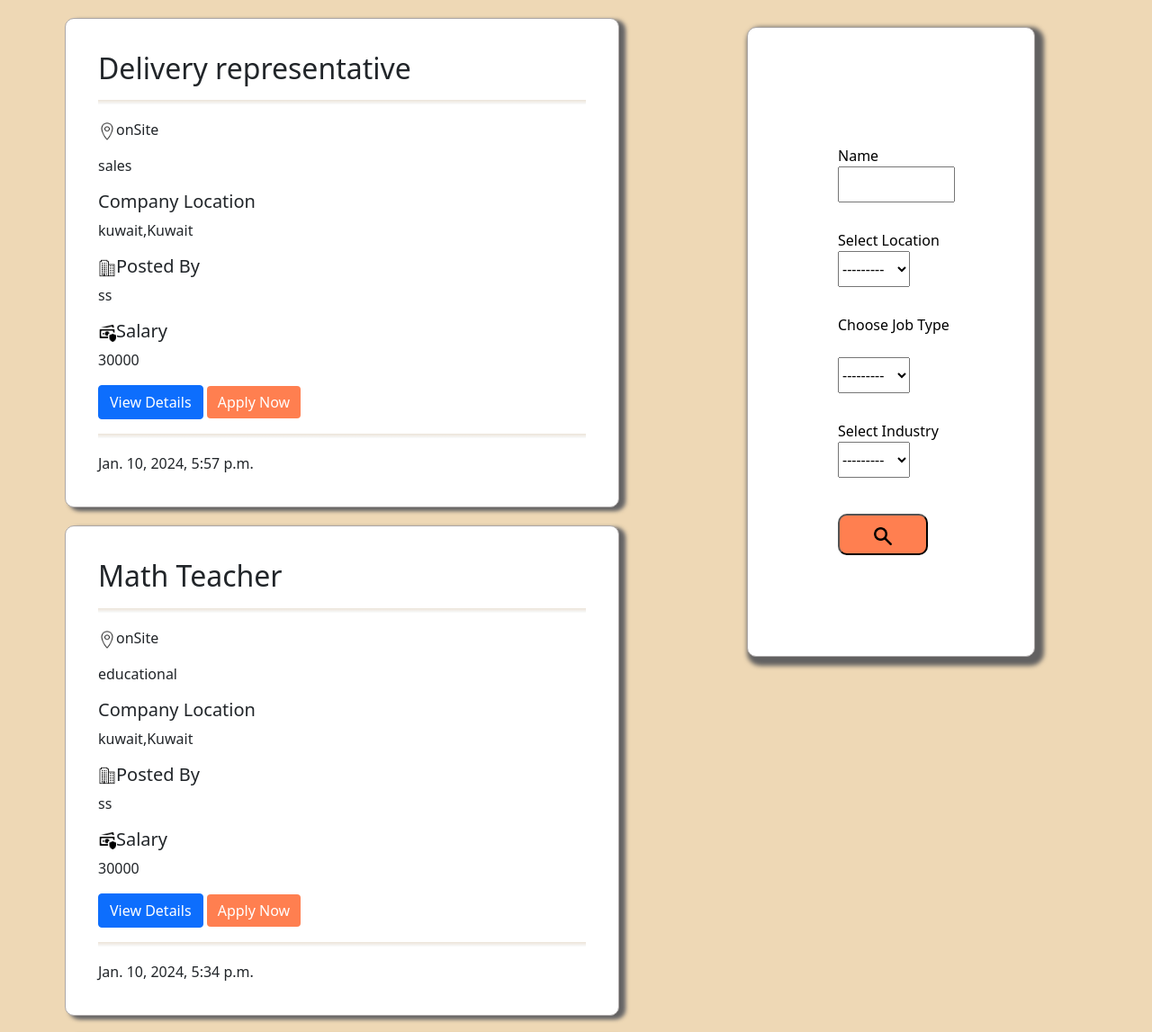
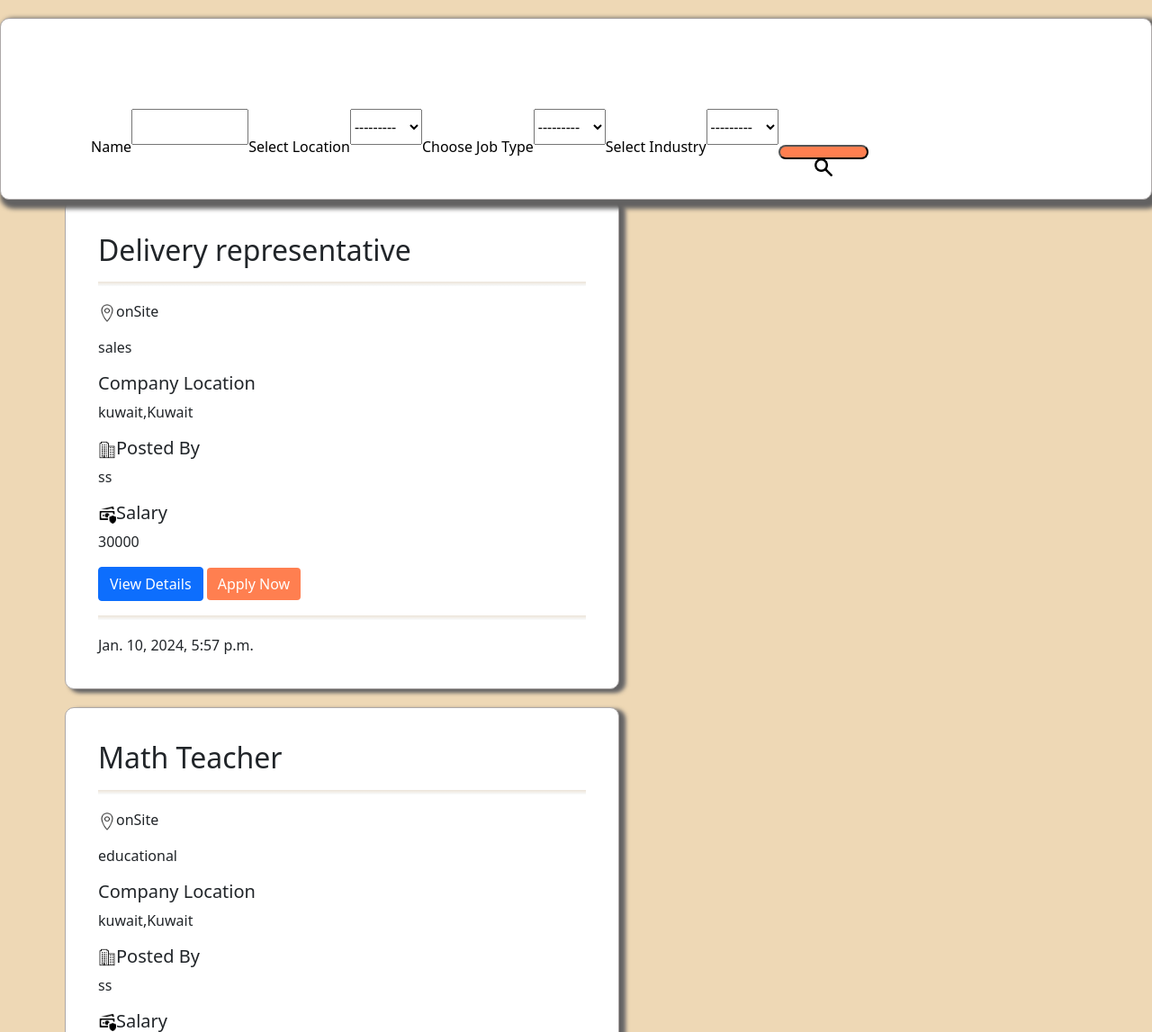
Before and after one commit to fatimatoghoz23/job-portal, a Django app: page /alljobs/ in a window 1280 px wide; the page is wider, and only the part inside the window is pictured. Shown: the part 70-1217 px from the top of that part at 90% size. Run offline with Django 4.2, Linux system fonts and the light colour scheme; data comes from the database, SQL or seed files in the repository.

Commit message:
Update style.css

```diff
--- a/project/static/css/style.css
+++ b/project/static/css/style.css
@@ -474,14 +474,16 @@ border: 2px solid rgb(63, 63, 63);
 .jobs2 input{
   height: 40px;
   width: 130px;
+  display: flex ;
 }
 .jobs2 select{
   height: 40px;
   width: 80px;
+  display: flex;
 }
 .jobs2 label{
 padding-top:30px ;
-display: block;
+display: flex;
 }
 .search-jobs{
   display: flex;
@@ -492,17 +494,13 @@ display: block;
 .jobs2{
   padding: 100px;
   background-color:#fff;
-  display: block;
-  flex-direction:column;
-  flex-wrap: wrap;
-  position: absolute;
-  width: 25%;
-  right: 130px;
-  top:100px;
+  display: flex;
+  flex-direction:row;
+  height: 70px;
+  top:20px;
   color: #000;
   border-radius: 10px;
-  height: 700px;
-
+  position: relative;
 }
 .jobs label{
   font-weight: bold;
```
